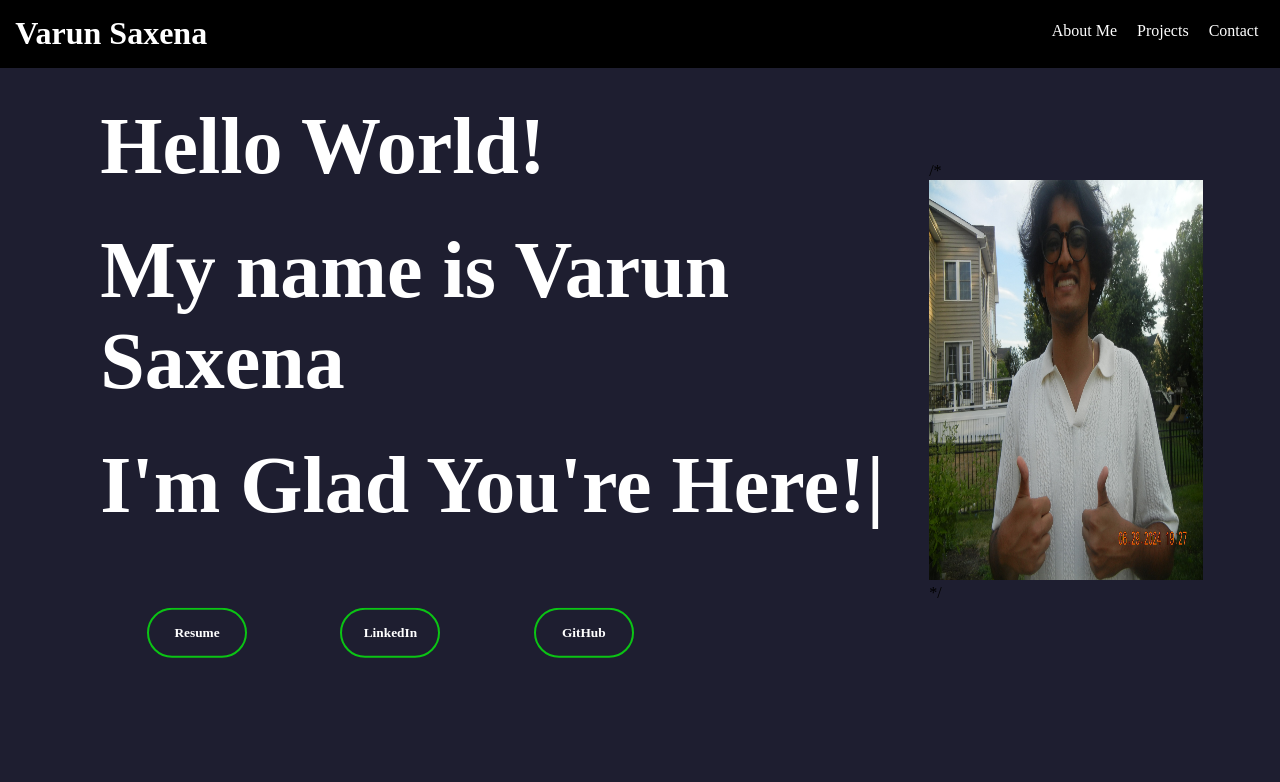
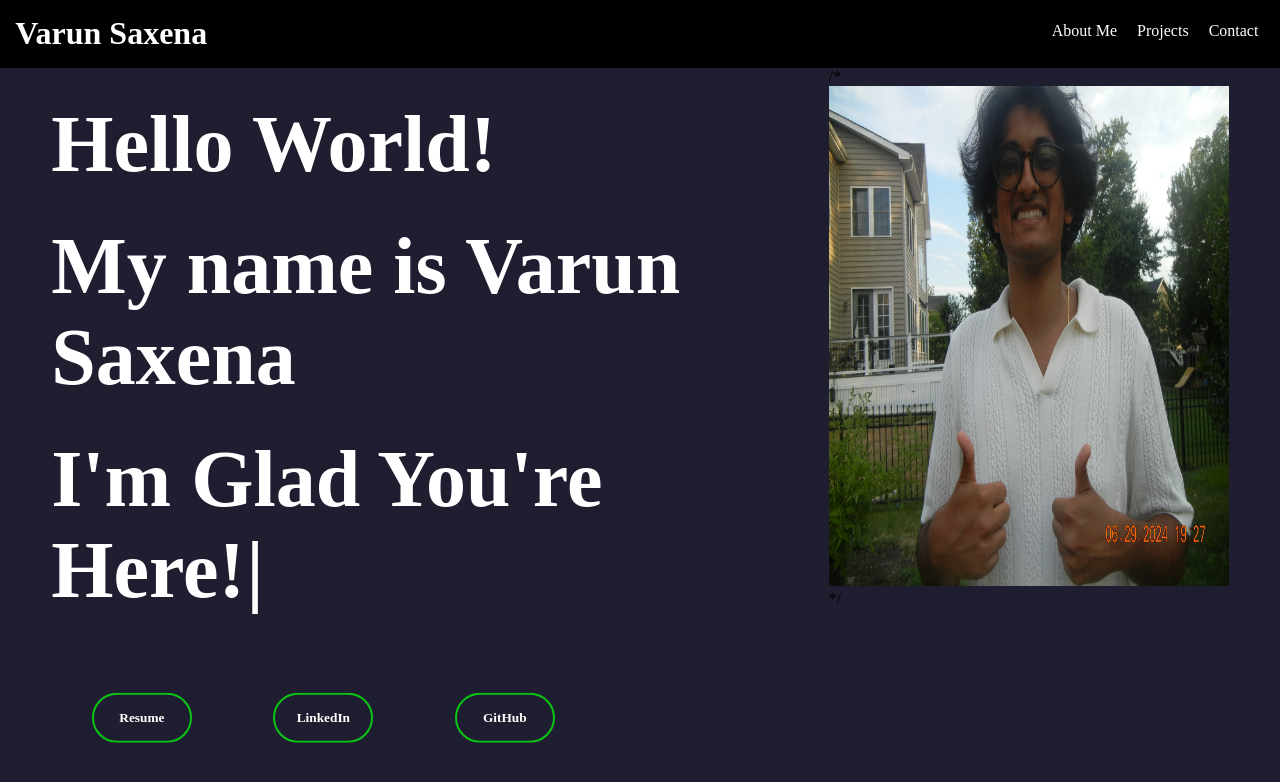
Before and after one commit to Varun-Saxena314/Varun-Saxena314.github.io, a React (Create React App) app: page / in a window 1280 px wide. Shown: the top 782 px of the page. Built offline with nearby package versions, Linux system fonts and the light colour scheme.

Commit message:
picturefix

```diff
--- a/src/HomePage.js
+++ b/src/HomePage.js
@@ -23,8 +23,8 @@ const HomePage = () => {
       </a>
     </div>
     </div>
-    <div className='picture'>
-    /*<img src={myImage} style={{ width: '120%', maxWidth: '150%', height: 'auto', minHeight: '400px' }} alt="Profile" />*/
+    <div className='picture' style={{marginRight: '4%'}}>
+        /*<img src={myImage} alt="Profile" />*/
     </div>
     </div>
   );
--- a/src/NavBar.js
+++ b/src/NavBar.js
@@ -5,7 +5,7 @@ import './color.css';
 
 const NavBar = () => {
   return (
-    <nav style={{ display: 'flex', justifyContent: 'space-between', padding: '1.2%' }}>
+    <nav style={{ display: 'flex', justifyContent: 'space-between', padding: '1.2%'}}>
       <div className="left">
       <Link to="/HomePage">Varun Saxena</Link>
       </div>
--- a/src/name.css
+++ b/src/name.css
@@ -117,16 +117,19 @@ body {
 }
 .TheHomePage {
   display: flex;
-  flex-direction: row;
-  justify-content: space-between;
-  align-items: center;
-  margin-left: 4%;
+  align-items: flex-start;
+}
+.homepage{
+  flex: 1;
 }
 
 .picture {
-  width: 20%;
-  margin-right: 10%;
-  margin-bottom: 14%;
+  width: 400px;
+  height: 500px;
+}
+.picture img{
+    width: 100%;
+    height: 100%;
 }
 .container h1::after {
   content: '';
```
